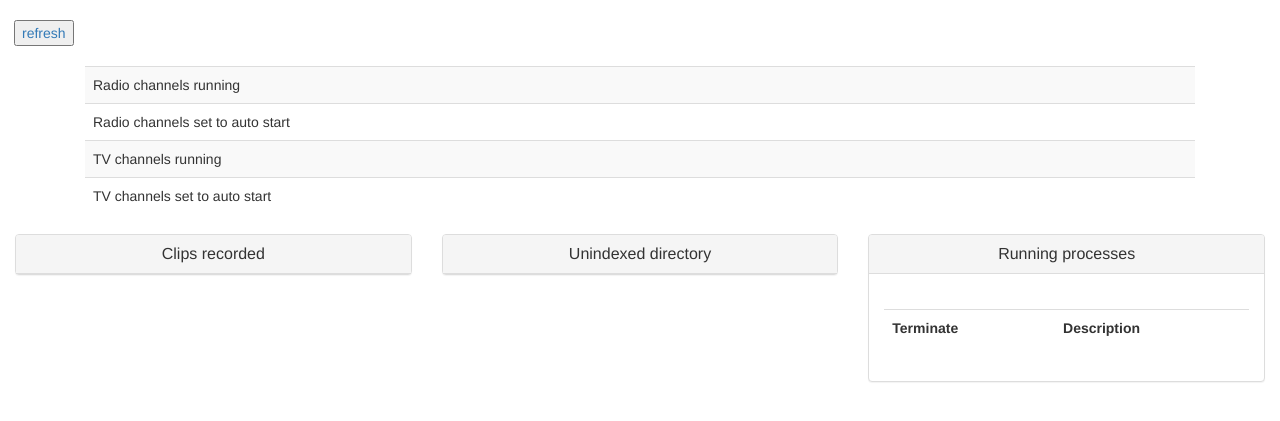
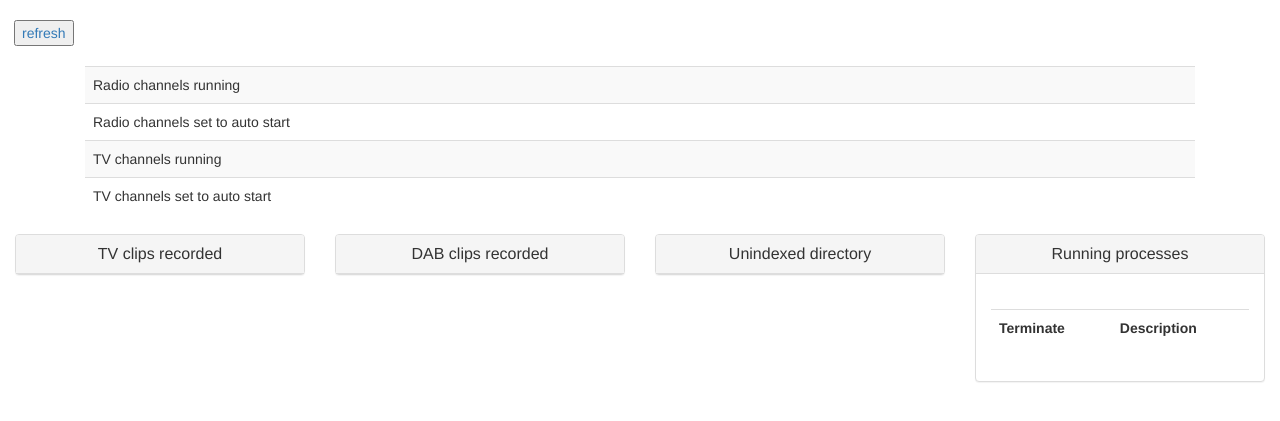
Before and after one commit to SirDukey/Novus_recording_system, a Flask app: template templates/ps_list.html in a window 1280 px wide. Shown: the part 51-472 px from the top of the page. Run offline with Flask 2, Linux system fonts and the light colour scheme; the template is opened without the code that fills it: most values are stand-ins (such as "Sample title", 1, 10 or a date in 2020); lists and menus that the app fills with data are empty; some libraries are stand-ins or nearby versions.

Commit message:
adding dab_test

```diff
--- a/app.py
+++ b/app.py
@@ -392,6 +392,12 @@ def show_clips():
     return clip_dir
 
 
+def show_clips_dab():
+    clip_dir = listdir('clips_dab/')
+    clip_dir.sort()
+    return clip_dir
+
+
 def show_mnt():
     mnt_dir = listdir('/mnt/broadcast/unindexed/')
     mnt_dir.sort()
@@ -584,6 +590,7 @@ def ps_list():
                            rcount_enabled=rcount_enabled,
                            tcount_enabled=tcount_enabled,
                            show_clips=show_clips,
+                           show_clips_dab=show_clips_dab,
                            show_mnt=show_mnt
                            )
 
--- a/templates/ps_list.html
+++ b/templates/ps_list.html
@@ -16,10 +16,10 @@
     </div>
 </div>
 
-<div class="col-lg-4">
+<div class="col-lg-3">
     <div class="panel panel-default">
         <div class="panel-heading">
-            <h3 class="panel-title text-center">Clips recorded</h3>
+            <h3 class="panel-title text-center">TV clips recorded</h3>
         </div>
         <div class="panel-body col-md-6">
             {% for clip in show_clips() %}
@@ -31,8 +31,22 @@
     </div>
 </div>
 
+<div class="col-lg-3">
+    <div class="panel panel-default">
+        <div class="panel-heading">
+            <h3 class="panel-title text-center">DAB clips recorded</h3>
+        </div>
+        <div class="panel-body col-md-6">
+            {% for clip in show_clips_dab() %}
+                {% if clip != 'sync.sh' %}
+                    {{ clip }}<br>
+                {% endif %}
+            {% endfor %}
+        </div>
+    </div>
+</div>
 
-<div class="col-lg-4">
+<div class="col-lg-3">
     <div class="panel panel-default">
         <div class="panel-heading">
             <h3 class="panel-title text-center">Unindexed directory</h3>
@@ -46,7 +60,7 @@
 </div>
 
 
-<div class="container-fluid col-lg-4">
+<div class="container-fluid col-lg-3">
 
     <div class="panel panel-default">
       <div class="panel-heading">
```
